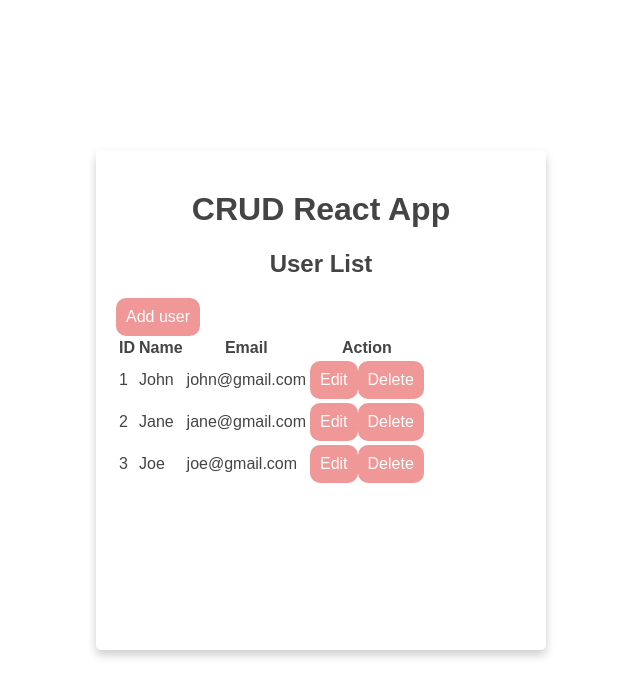
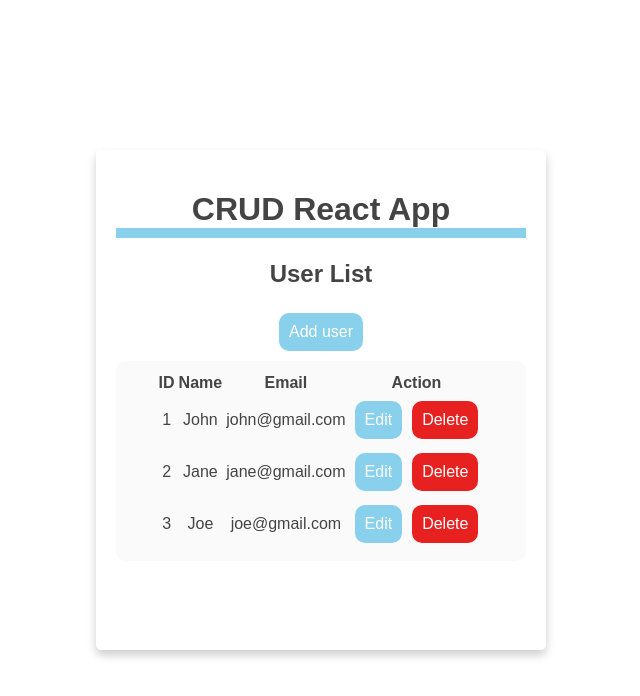
Before and after one commit to bout-nabil/CRUD-REACT-APP, a React (Create React App) app: page / in a window 1280 px wide. Shown: the top 696 px of the page, without its empty margins (319-959 px from the left). Built offline with nearby package versions, Linux system fonts and the light colour scheme.

Commit message:
commited App css

```diff
--- a/src/App.css
+++ b/src/App.css
@@ -27,6 +27,7 @@ body {
 
 #title {
   text-align: center;
+  border-bottom: 10px solid #88d0ec;
 }
 
 h2 {
@@ -35,21 +36,41 @@ h2 {
 
 button {
   border: none;
-  background: #f09797;
   color: #fff;
+  background-color: #88d0ec;
   font-size: 1em;
   cursor: pointer;
   padding: 10px;
-  margin: 0 auto;
   border-radius: 10px;
   text-align: center;
+  margin: 5px;
 }
 
-table thead td {
+#addUser {
+  text-align: center;
   display: flex;
   justify-content: center;
   align-items: center;
+  margin: 5px;
+}
+
+#btn-edit {
+  background-color: #88d0ec;
+}
+
+#btn-delete {
+  background-color: #e72020;
+}
+
+#table {
+  display: flex;
+  justify-content: space-around;
+  align-items: center;
   text-align: center;
+  background-color: #fafafa;
+  border-radius: 10px;
+  padding: 10px;
+  margin: 0 auto;
 }
 
 
--- a/src/Components/UserList.js
+++ b/src/Components/UserList.js
@@ -12,11 +12,12 @@ function UserList() {
     return(
         <div>
             <h2>User List</h2>
-            <div>
+            <div id="addUser">
                 <Link to="/add-user">
                     <button>Add user</button>
                 </Link>
             </div>
+            <div id="table">
             <table>
                 <thead>
                     <tr>
@@ -36,9 +37,9 @@ function UserList() {
                                     <td>{user.email}</td>
                                     <td>
                                         <Link to={`/update-user/${user.id}`}>
-                                            <button>Edit</button>
+                                            <button id="btn-edit">Edit</button>
                                         </Link>
-                                        <button onClick={()=>handleDelete(user.id)}>Delete</button>
+                                        <button id="btn-delete" onClick={()=>handleDelete(user.id)}>Delete</button>
                                     </td>
                                 </tr>
                                 )
@@ -47,6 +48,7 @@ function UserList() {
                     }
                 </tbody>
             </table>
+            </div>
         </div>
     )
 }
```
